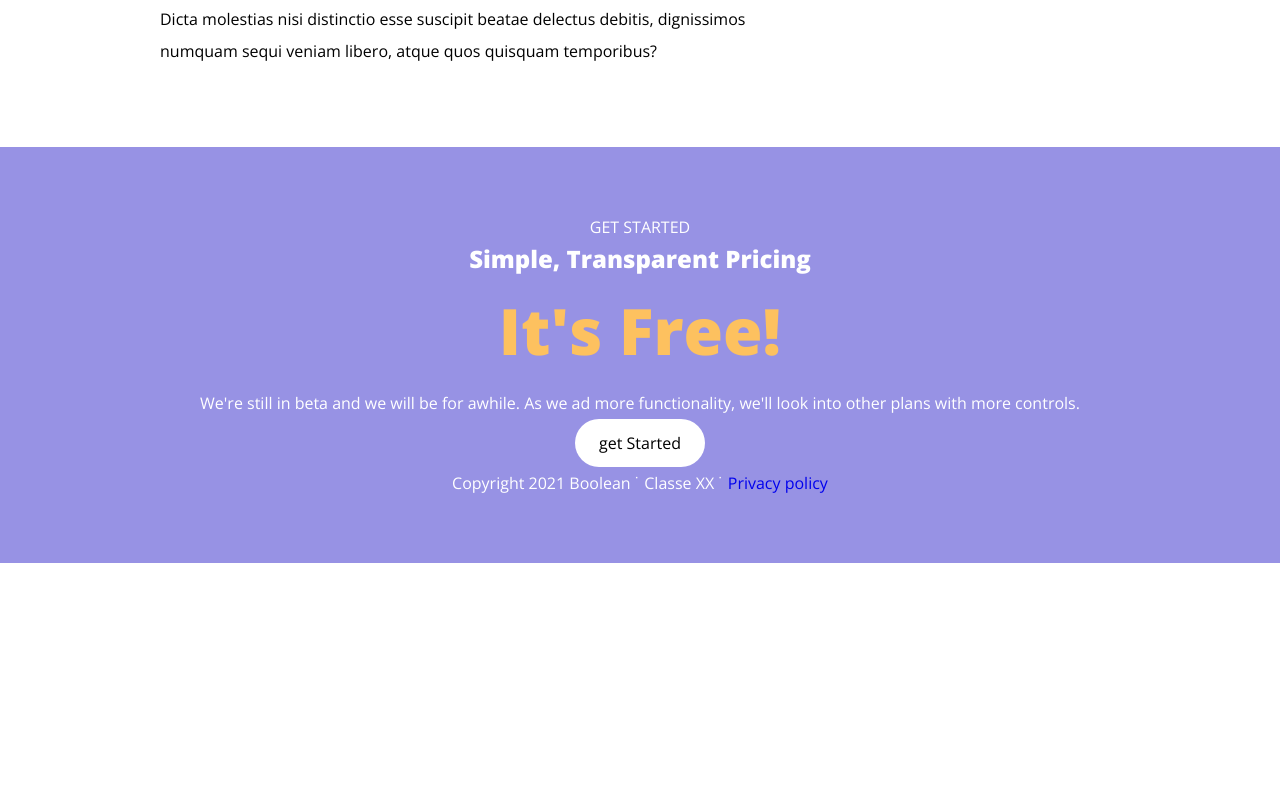
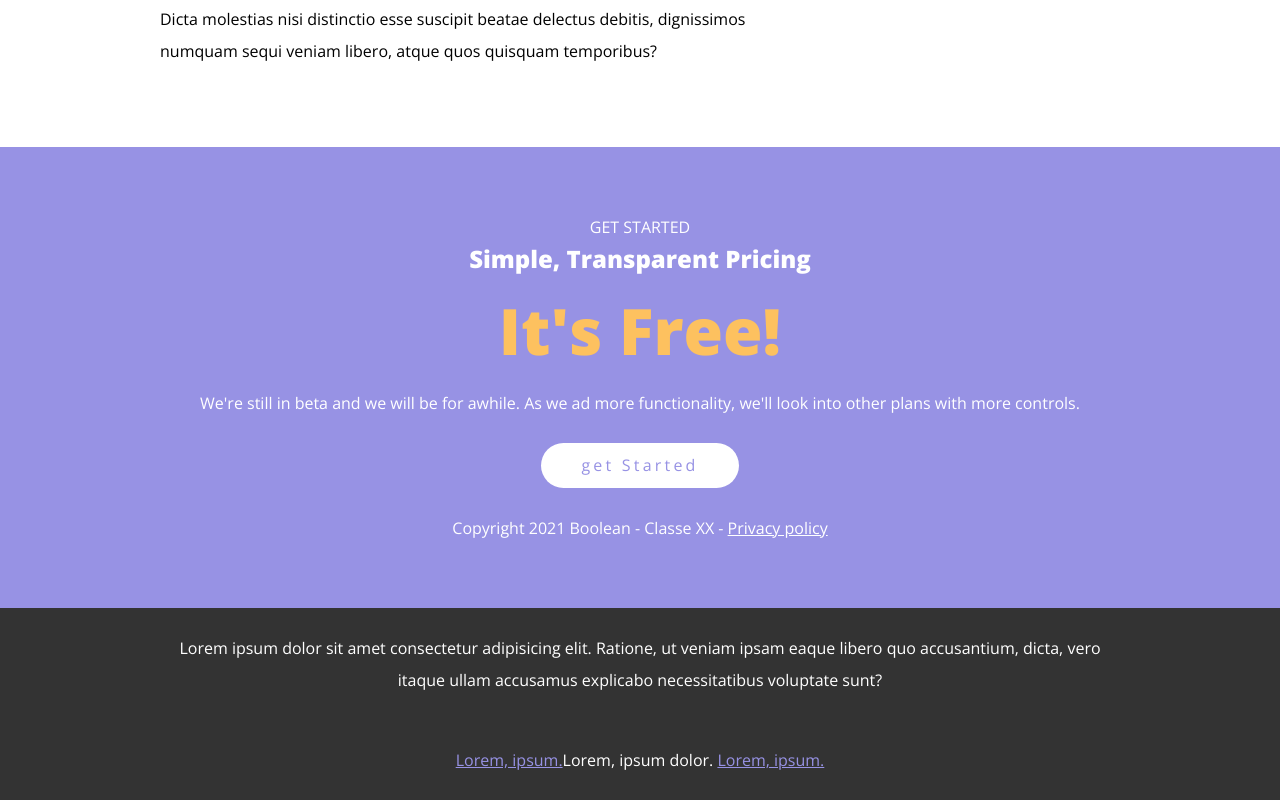
Before and after one commit to RodrigoFantechi/htmlcss-responsive-layout, a plain HTML site: page index.html in a window 1280 px wide. Shown: the part 6228-7028 px from the top of the page. Before the commit the page ends 6791 px from the top, so only its background shows below. Drawn offline with nearby package versions, Linux system fonts and the light colour scheme.

Commit message:
add footer

```diff
--- a/assets/css/style.css
+++ b/assets/css/style.css
@@ -308,8 +308,17 @@ padding: 2rem 2rem;
     font-weight: bold;
     margin: 2.5rem 0;
 }
-.free a{
-
+.free .btn{
+    margin: 1.5rem 0;
+}
+.free .privacy{
+    color: var(--clr-light);
+    text-decoration: underline;
+}
+.btn_free{
+    color: var(--primary);
+    letter-spacing: 0.2rem;
+    padding: 0.4rem 2.5rem;
 }
 
 
@@ -318,8 +327,19 @@ padding: 2rem 2rem;
 /* #region Footer */
 footer {
     background-color: var(--clr-dark);
+    color: var(--clr-light);
+    text-align: center;
+    padding: 1.5rem 0;
+}
+.footer_top{
+    margin-bottom: 3rem;
+
 }
 
+.footer_bottom a{
+color: var(--primary);
+text-decoration: underline;
+}
 /* #endregion Footer */
 
 /* #region Flexbox Grid */
--- a/index.html
+++ b/index.html
@@ -314,8 +314,8 @@
                 <h2>Simple, Transparent Pricing</h2>
                 <span class="accent">It's Free!</span>
                 <p>We're still in beta and we will be for awhile. As we ad more functionality, we'll look into other plans with more controls.</p>
-                <a href="#" class="btn">get Started</a>
-                <p>Copyright 2021 Boolean &dot; Classe XX &dot; <a class="privacy" href="#">Privacy policy</a> </p>
+                <a href="#" class="btn btn_free">get Started</a>
+                <p>Copyright 2021 Boolean - Classe XX - <a class="privacy" href="#">Privacy policy</a> </p>
             </div>
             <!-- /.container -->
         </section>
@@ -325,7 +325,12 @@
 
 
     <footer class="site_footer">
-        <div class="container"></div>
+        <div class="container">
+            <p class="footer_top">Lorem ipsum dolor sit amet consectetur adipisicing elit. Ratione, ut veniam ipsam eaque libero quo accusantium, dicta, vero itaque ullam accusamus explicabo necessitatibus voluptate sunt?</p>
+            <p class="footer_bottom">
+            <a href="#">Lorem, ipsum.</a>Lorem, ipsum dolor. <a href="#">Lorem, ipsum.</a>
+            </p>
+        </div>
         <!-- /.container -->
     </footer>
     <!-- /.site_footer -->
```
